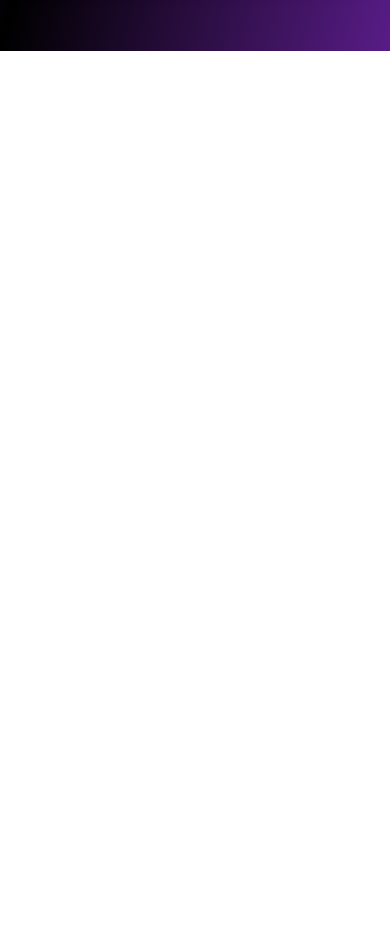
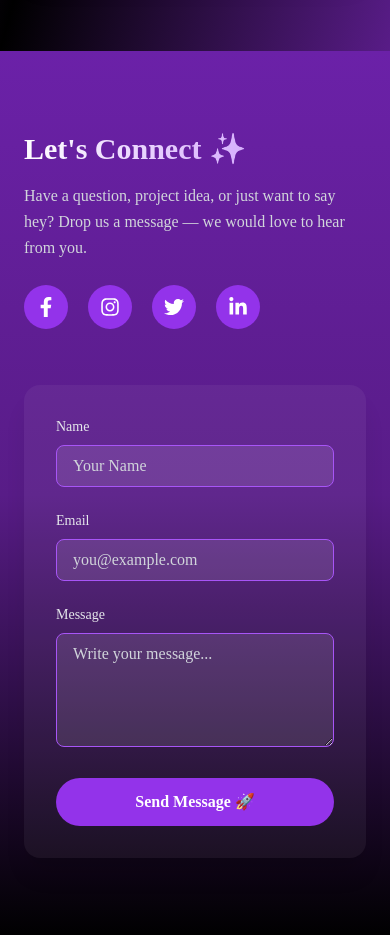
Before and after one commit to danishahmed65/Real-Estate, a React (Vite) app: page / in a window 390 px wide. Shown: the part 5700-6635 px from the top of the page. Before the commit the page ends 5751 px from the top, so only its background shows below. Built offline with nearby package versions, Linux system fonts and the light colour scheme; a web font is replaced by a local one.

Commit message:
Some Changes

```diff
--- a/src/App.jsx
+++ b/src/App.jsx
@@ -6,6 +6,7 @@ import Header from './components/Header'
 import About from './components/About'
 import Projects from './components/Projects'
 import Testimonials from './components/Testimonials'
+import Contact from './components/Contact'
 
 
 const App = () => {
@@ -20,6 +21,7 @@ const App = () => {
       <About />
       <Projects />
       <Testimonials />
+      <Contact />
     </div>
   )
 }
--- /dev/null
+++ b/src/components/Contact.jsx
@@ -0,0 +1,76 @@
+import React from "react";
+import { FaFacebookF, FaInstagram, FaTwitter, FaLinkedinIn } from "react-icons/fa";
+
+const Contact = () => {
+  return (
+    <div
+      id="contact"
+      className="w-full px-6 py-20 bg-gradient-to-b from-purple-800 via-purple-900 to-black text-white"
+    >
+      <div className="max-w-6xl mx-auto flex flex-col lg:flex-row justify-between items-start gap-14">
+        {/* 🔹 Left: Info + Social */}
+        <div className="lg:w-1/2" data-aos="fade-right">
+          <h2 className="text-3xl sm:text-4xl font-bold mb-4 text-transparent bg-clip-text bg-gradient-to-r from-white to-purple-400">
+            Let's Connect ✨
+          </h2>
+          <p className="mb-6 text-gray-300 leading-relaxed">
+            Have a question, project idea, or just want to say hey? Drop us a message — we would love to hear from you.
+          </p>
+
+          {/* 🔗 Social Icons */}
+          <div className="flex gap-5 mt-4">
+            {[FaFacebookF, FaInstagram, FaTwitter, FaLinkedinIn].map((Icon, i) => (
+              <a
+                key={i}
+                href="#"
+                className="p-3 rounded-full bg-purple-600 hover:bg-purple-400 transition-all duration-300 text-white"
+                aria-label={`Social ${i}`}
+              >
+                <Icon className="text-xl" />
+              </a>
+            ))}
+          </div>
+        </div>
+
+        {/* 🔸 Right: Contact Form */}
+        <form
+          data-aos="fade-left"
+          className="w-full lg:w-1/2 bg-white bg-opacity-5 p-8 rounded-2xl shadow-xl space-y-6"
+        >
+          <div>
+            <label className="block mb-2 text-sm text-gray-200">Name</label>
+            <input
+              type="text"
+              placeholder="Your Name"
+              className="w-full px-4 py-2 rounded-lg bg-white bg-opacity-10 border border-purple-500 text-white placeholder-gray-300 focus:outline-none focus:ring-2 focus:ring-purple-500"
+            />
+          </div>
+          <div>
+            <label className="block mb-2 text-sm text-gray-200">Email</label>
+            <input
+              type="email"
+              placeholder="you@example.com"
+              className="w-full px-4 py-2 rounded-lg bg-white bg-opacity-10 border border-purple-500 text-white placeholder-gray-300 focus:outline-none focus:ring-2 focus:ring-purple-500"
+            />
+          </div>
+          <div>
+            <label className="block mb-2 text-sm text-gray-200">Message</label>
+            <textarea
+              rows="4"
+              placeholder="Write your message..."
+              className="w-full px-4 py-2 rounded-lg bg-white bg-opacity-10 border border-purple-500 text-white placeholder-gray-300 focus:outline-none focus:ring-2 focus:ring-purple-500"
+            ></textarea>
+          </div>
+          <button
+            type="submit"
+            className="w-full py-3 rounded-full bg-purple-600 hover:bg-purple-500 transition text-white font-semibold"
+          >
+            Send Message 🚀
+          </button>
+        </form>
+      </div>
+    </div>
+  );
+};
+
+export default Contact;
```
